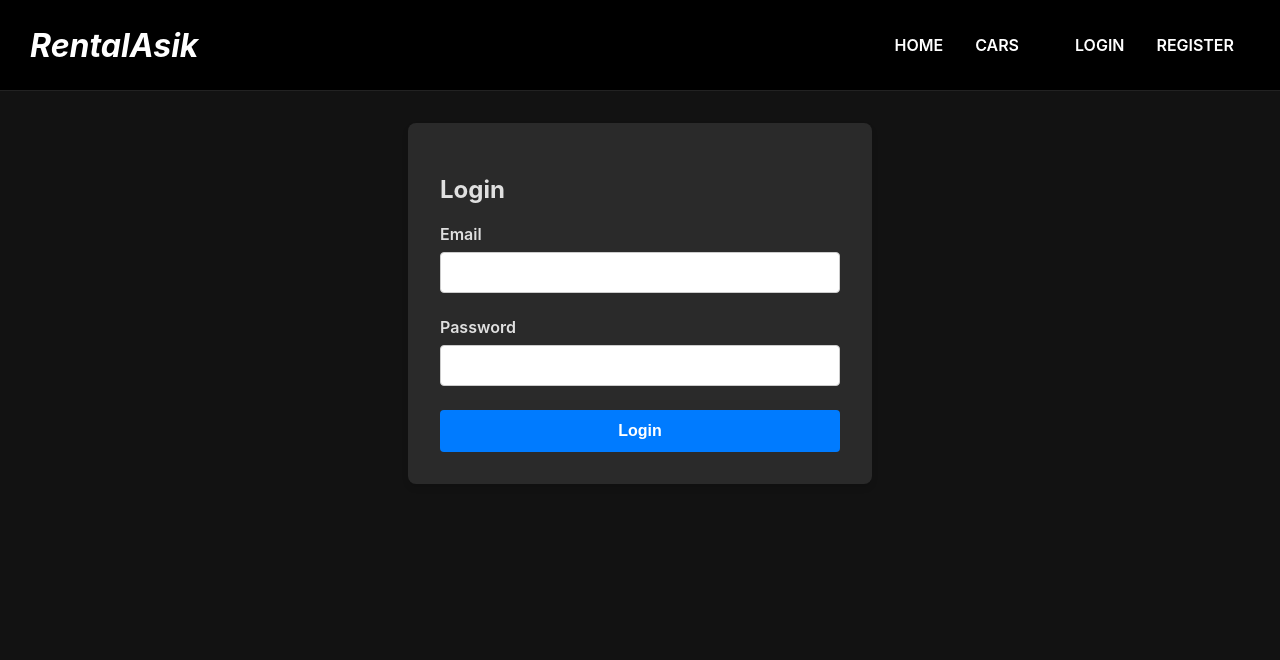
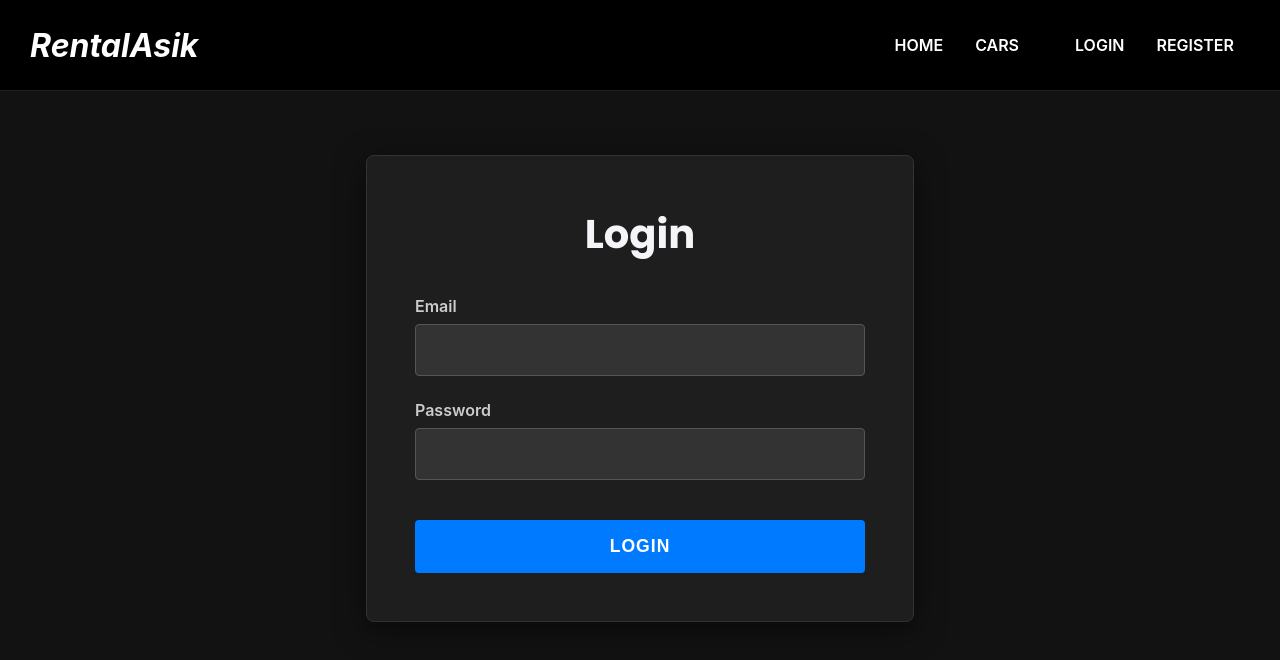
Before and after one commit to rozaannn/Tugas-TBD-Rental-Mobil-RentalAsik, a React (Vite) app in the folder frontend/: page /login in a window 1280 px wide. Shown: the top 660 px of the page. Built offline with nearby package versions, Linux system fonts and the light colour scheme.

Commit message:
update login register

```diff
--- a/frontend/src/components/Hero.css
+++ b/frontend/src/components/Hero.css
@@ -38,7 +38,7 @@
 
 .hero-p {
     font-size: 1.5rem;
-    margin-top: 1rem;
+    margin-top: 1rem auto 0 auto;
     max-width: 600px;
     text-shadow: 1px 1px 4px rgba(0, 0, 0, 0.7);
     animation: fadeInUp 1s ease-out 0.8s forwards;
--- a/frontend/src/index.css
+++ b/frontend/src/index.css
@@ -16,12 +16,22 @@ body {
   box-shadow: 0 4px 6px rgba(0, 0, 0, 0.1);
 }
 .form-container {
-  max-width: 400px;
-  margin: 2rem auto;
-  padding: 2rem;
-  background: #2a2a2a;
+  max-width: 450px;
+  margin: 4rem auto;
+  padding: 3rem;
+  background: #1e1e1e;
+  border: 1px solid #333;
   border-radius: 8px;
-  box-shadow: 0 4px 6px rgba(0, 0, 0, 0.1);
+  box-shadow: 0 8px 30px rgba(0, 0, 0, 0.5);
+  color: #f4f4f9;
+}
+.form-container h2 {
+  text-align: center;
+  font-family: 'Poppins', sans-serif;
+  font-size: 2.5rem;
+  margin-top: 0;
+  margin-bottom: 2rem;
+  font-weight: 700;
 }
 .form-group {
   margin-bottom: 1.5rem;
@@ -30,13 +40,22 @@ body {
   display: block;
   margin-bottom: 0.5rem;
   font-weight: 600;
+  color: #ccc;
 }
 .form-group input, .form-group select {
   width: 100%;
-  padding: 0.75rem;
-  border: 1px solid #ccc;
+  padding: 1rem;
+  border: 1px solid #555;
   border-radius: 4px;
   box-sizing: border-box;
+  background-color: #333;
+  color: #fff;
+  font-size: 1rem;
+}
+.form-group input:focus {
+  outline: none;
+  border-color: #007bff;
+  box-shadow: 0 0 0 3px rgba(0, 123, 255, 0.25);
 }
 .btn {
   display: inline-block;
@@ -52,6 +71,11 @@ body {
   text-align: center;
   text-decoration: none;
   transition: background-color 0.2s;
+  padding: 1rem;
+  margin-top: 1rem;
+  font-size: 1.1rem;
+  text-transform: uppercase;
+  letter-spacing: 1px;
 }
 .btn:hover {
   background-color: #0056b3;
@@ -60,3 +84,18 @@ body {
   background-color: #ccc;
   cursor: not-allowed;
 }
+.form-link {
+  text-align: center;
+  margin-top: 1.5rem;
+  color: #ccc;
+}
+
+.form-link a {
+  color: #007bff;
+  text-decoration: none;
+  font-weight: 600;
+}
+
+.form-link a:hover {
+  text-decoration: underline;
+}
```
